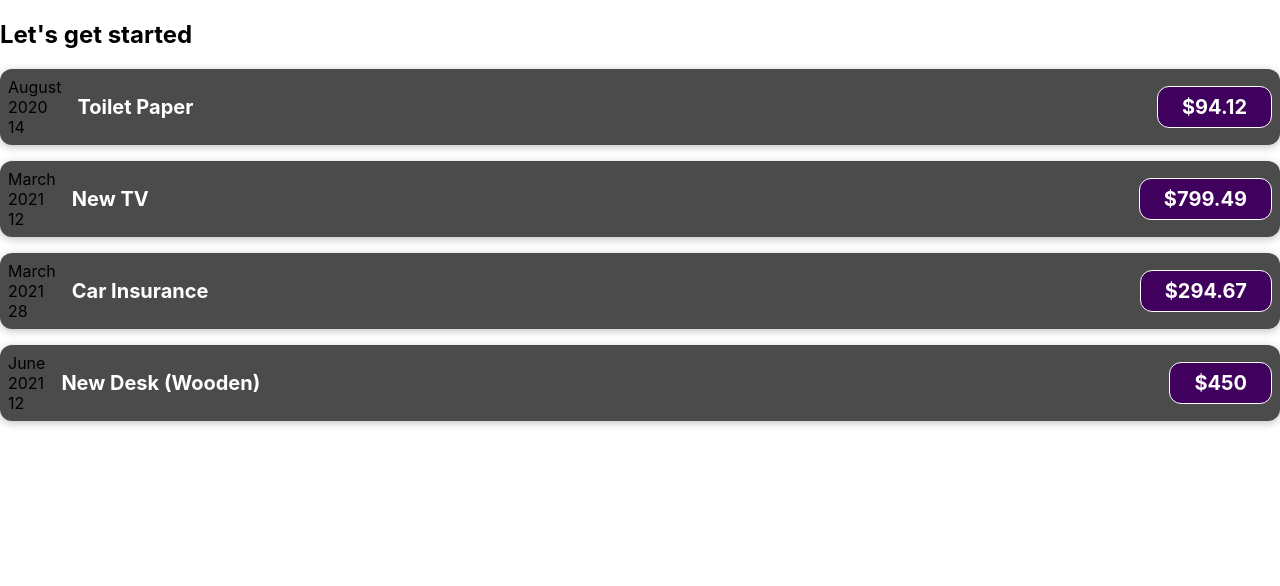
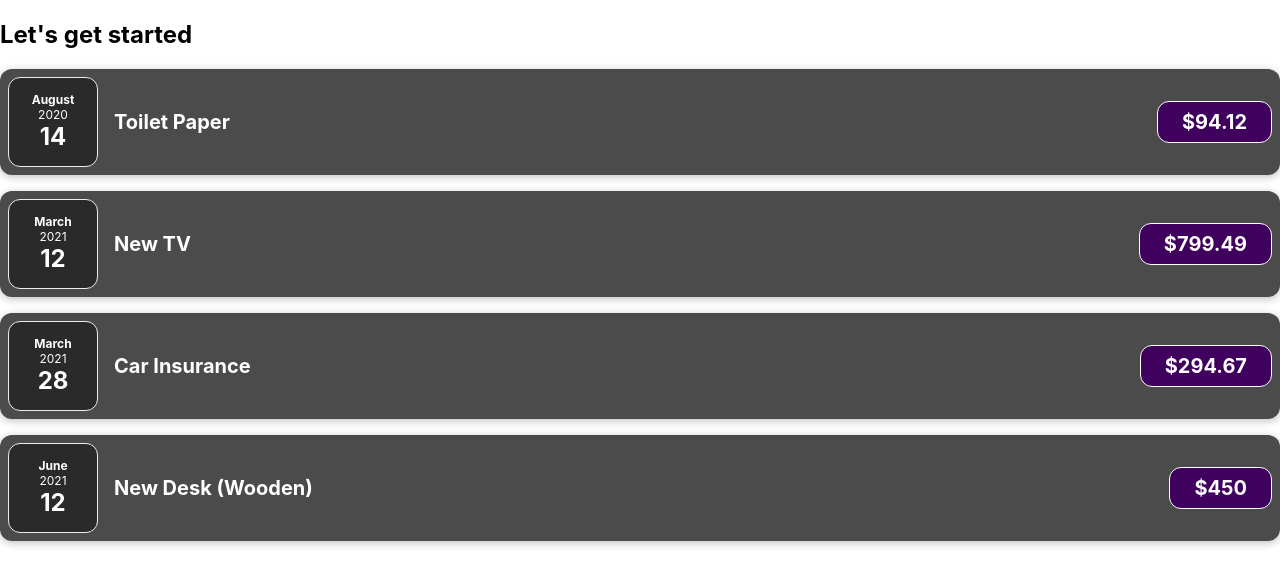
Before and after one commit to minhtuan1610/Udemy_React-The-Complete-Guide, a React (Create React App) app: page / in a window 1280 px wide. Shown: the top 586 px of the page. Built offline with nearby package versions, Linux system fonts and the light colour scheme.

Commit message:
another way to write component, split into multiple component

```diff
--- /dev/null
+++ b/src/components/ExpenseDate.css
@@ -0,0 +1,26 @@
+.expense-date {
+    display: flex;
+    flex-direction: column;
+    width: 5.5rem;
+    height: 5.5rem;
+    border: 1px solid #ececec;
+    background-color: #2a2a2a;
+    color: white;
+    border-radius: 12px;
+    align-items: center;
+    justify-content: center;
+}
+
+.expense-date__month {
+    font-size: 0.75rem;
+    font-weight: bold;
+}
+
+.expense-date__year {
+    font-size: 0.75rem;
+}
+
+.expense-date__day {
+    font-size: 1.5rem;
+    font-weight: bold;
+}
--- /dev/null
+++ b/src/components/ExpenseDate.js
@@ -0,0 +1,16 @@
+import './ExpenseDate.css';
+
+function ExpenseDate(props) {
+    const month = props.date.toLocaleString('en-US', {month: 'long'});
+    const day = props.date.toLocaleString('en-US', {day: '2-digit'});
+    const year = props.date.getFullYear();
+    return (
+        <div className="expense-date">
+            <div className="expense-date__month">{month}</div>
+            <div className="expense-date__year">{year}</div>
+            <div className="expense-date__day">{day}</div>
+        </div>
+    );
+}
+
+export default ExpenseDate;
--- a/src/components/ExpenseItem.js
+++ b/src/components/ExpenseItem.js
@@ -1,17 +1,11 @@
 import "./ExpenseItem.css";
+import ExpenseDate from "./ExpenseDate";
 
 function ExpenseItem(props) {
-    const month = props.date.toLocaleString('en-US', {month: 'long'});
-    const day = props.date.toLocaleString('en-US', {day: '2-digit'});
-    const year = props.date.getFullYear();
 
     return (
         <div className="expense-item">
-            <div>
-                <div>{month}</div>
-                <div>{year}</div>
-                <div>{day}</div>
-            </div>
+            <ExpenseDate date={props.date}/>
             <div className="expense-item__description">
                 <h2>{props.title}</h2>
                 <div className="expense-item__price">${props.amount}</div>
```
